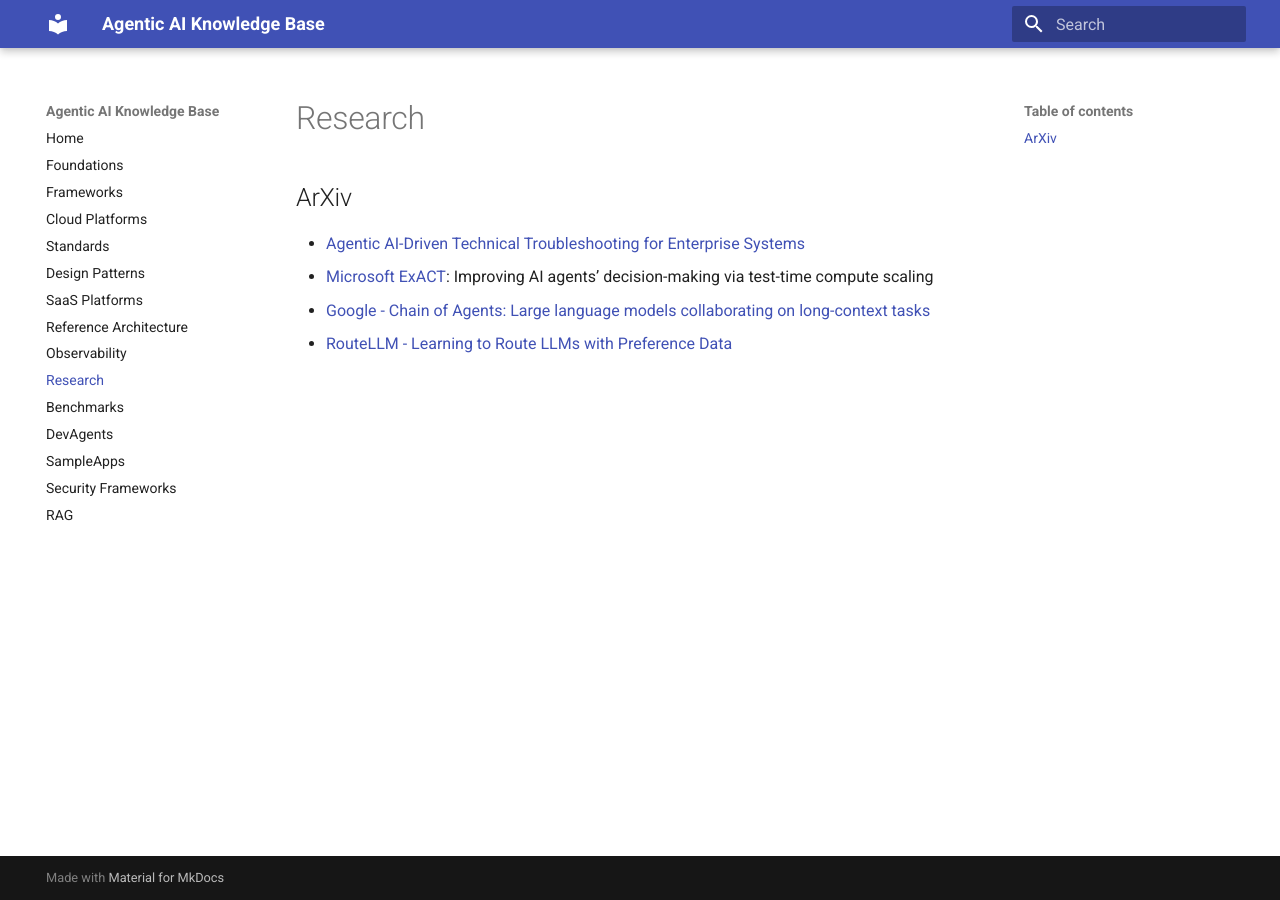
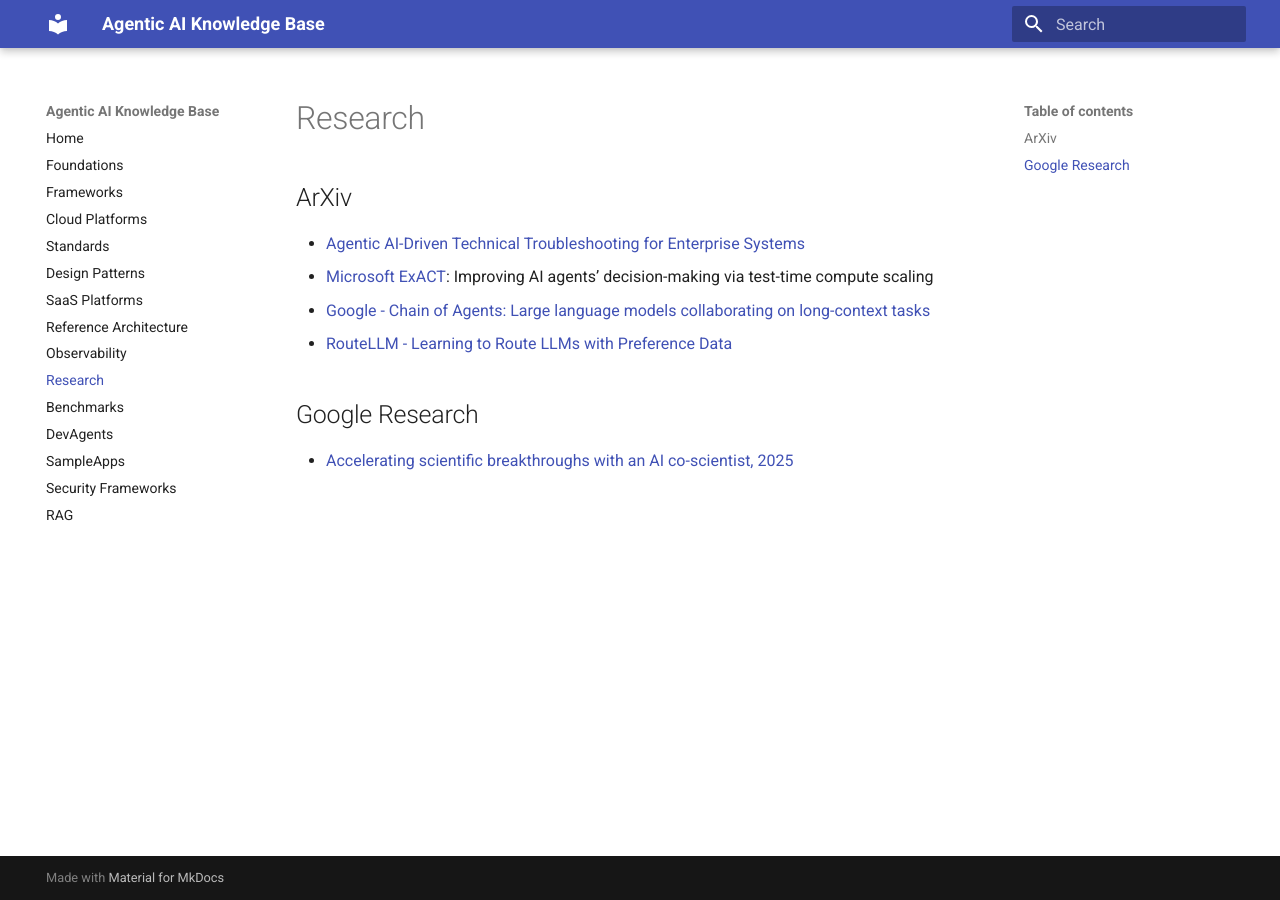
Before and after one commit to ankurkumarz/agentic-ai-knowledge-base, an MkDocs documentation site: the page built from docs/Research/README.md, in a window 1280 px wide. Built offline with MkDocs 1.6.1 and Material for MkDocs 9.7.7, drawn with Linux system fonts in a browser that asks for light colours.

Commit message:
Update README.md

```diff
--- a/docs/Research/README.md
+++ b/docs/Research/README.md
@@ -8,3 +8,7 @@ title: Research Papers
 - [Microsoft ExACT](https://www.microsoft.com/en-us/research/blog/exact-improving-ai-agents-decision-making-via-test-time-compute-scaling/): Improving AI agents’ decision-making via test-time compute scaling
 - [Google - Chain of Agents: Large language models collaborating on long-context tasks](https://research.google/blog/chain-of-agents-large-language-models-collaborating-on-long-context-tasks/)
 - [RouteLLM - Learning to Route LLMs with Preference Data](https://arxiv.org/abs/2406.18665)
+
+## Google Research
+
+- [Accelerating scientific breakthroughs with an AI co-scientist, 2025](https://research.google/blog/accelerating-scientific-breakthroughs-with-an-ai-co-scientist/)
```
